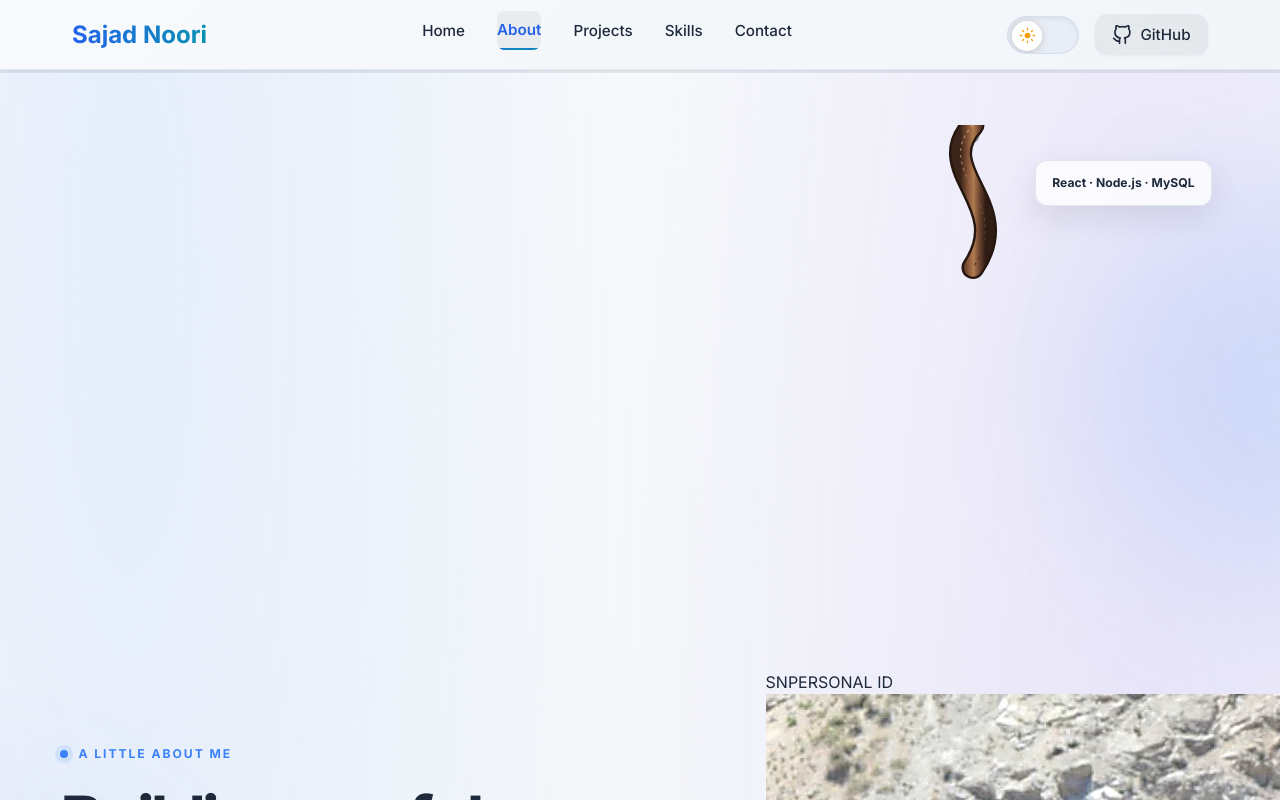
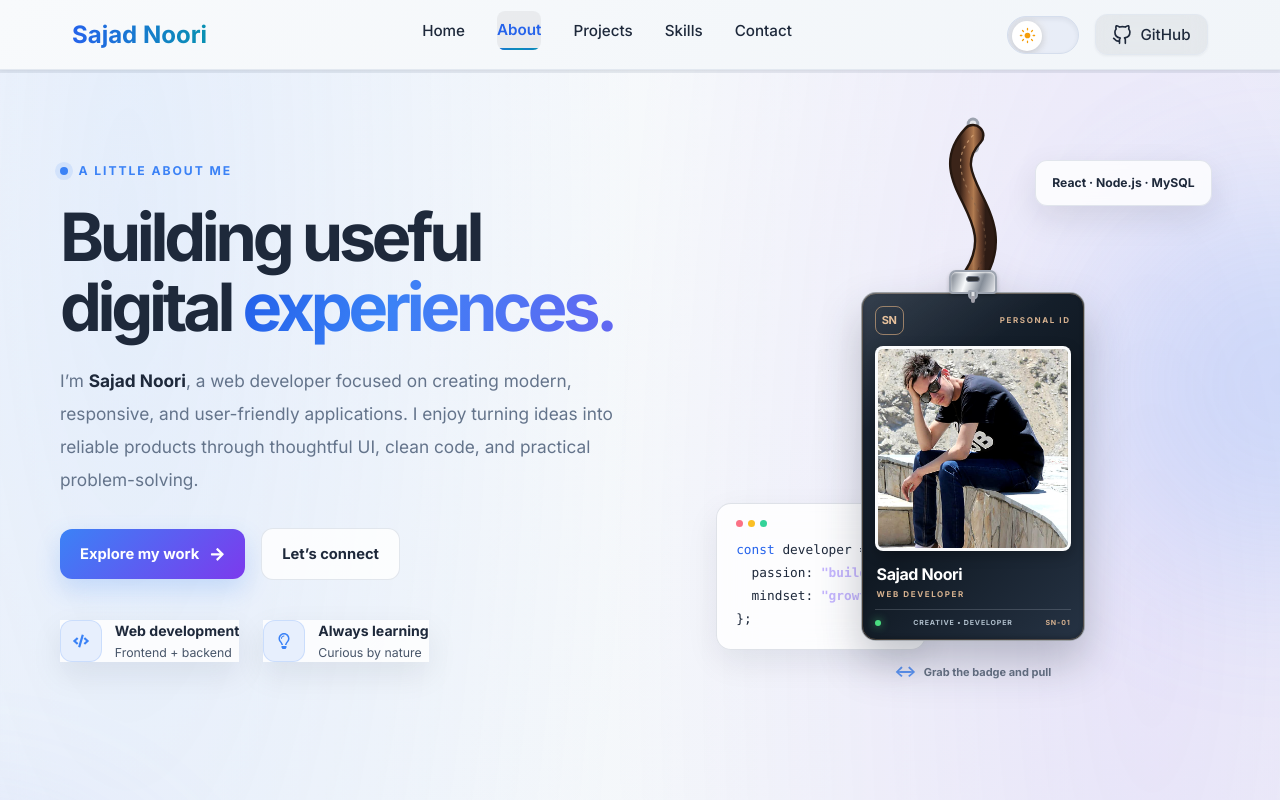
Before and after one commit to sajad-noori/my_portfolio, a React (Vite) app: page /about in a window 1280 px wide. Shown: the top 800 px of the page. Built offline with nearby package versions, Linux system fonts and the light colour scheme.

Commit message:
Style leather lanyard and interactive ID badge

```diff
--- a/src/styles/About.css
+++ b/src/styles/About.css
@@ -731,3 +731,32 @@
     transition-duration: 0.01ms !important;
   }
 }
+
+/* Interactive leather photo ID badge */
+.about-hero-visual { min-height: 570px; display: grid; place-items: start center; }
+.lanyard-scene { position: relative; width: min(100%, 430px); height: 560px; margin: 0 auto; touch-action: pan-y; }
+.lanyard-svg { position: absolute; inset: 0; width: 100%; height: 100%; overflow: visible; pointer-events: none; }
+.badge-holder { position: absolute; z-index: 2; top: 145px; left: calc(50% - 112px); width: 224px; padding: 0; cursor: grab; transform-origin: 50% 0; touch-action: none; user-select: none; -webkit-user-select: none; filter: drop-shadow(0 22px 22px rgba(15, 23, 42, .24)); }
+.badge-clip { position: relative; z-index: 2; width: 48px; height: 24px; margin: 0 auto -2px; border: 2px solid #9ca3af; border-radius: 7px 7px 4px 4px; background: linear-gradient(110deg, #737b86, #f8fafc 35%, #858d98 68%, #e5e7eb); box-shadow: inset 0 1px 2px rgba(255,255,255,.8), 0 2px 4px rgba(0,0,0,.2); }
+.badge-clip-hole { position: absolute; top: 4px; left: 15px; width: 14px; height: 6px; border: 1.5px solid #6b7280; border-radius: 5px; background: #30343a; }
+.badge-clip-metal { position: absolute; bottom: -8px; left: 17px; width: 10px; height: 10px; border: 2px solid #9ca3af; border-radius: 2px 2px 5px 5px; background: linear-gradient(90deg, #717985, #f3f4f6, #717985); }
+.badge-clip-jaw { position: absolute; bottom: -11px; left: 20px; width: 4px; height: 7px; border-radius: 0 0 3px 3px; background: #a1a1aa; }
+.badge-card { position: relative; overflow: hidden; padding: 13px 13px 12px; border: 1px solid rgba(255,255,255,.58); border-radius: 15px; color: #f8fafc; background: linear-gradient(145deg, rgba(255,255,255,.11), transparent 28%), linear-gradient(135deg, #1d2938 0%, #101923 52%, #263344 100%); box-shadow: inset 0 1px 0 rgba(255,255,255,.18), inset 0 -2px 5px rgba(0,0,0,.25); }
+.badge-card::before { position: absolute; inset: 0; border: 1px solid rgba(210, 166, 119, .28); border-radius: 14px; content: ""; pointer-events: none; }
+.badge-card-top, .badge-card-footer { display: flex; align-items: center; justify-content: space-between; }
+.badge-card-top { margin-bottom: 11px; }
+.badge-brand-mark { display: grid; place-items: center; width: 29px; height: 29px; border: 1px solid rgba(214, 170, 126, .65); border-radius: 8px; color: #e8c29d; font-size: 11px; font-weight: 850; letter-spacing: -.04em; }
+.badge-brand-label { color: #d6b18f; font-size: 8px; font-weight: 800; letter-spacing: .2em; }
+.badge-photo-wrap { overflow: hidden; height: 205px; border: 3px solid rgba(255,255,255,.86); border-radius: 8px; background: #dbe3eb; box-shadow: 0 4px 13px rgba(0,0,0,.25); }
+.badge-photo { display: block; width: 100%; height: 100%; object-fit: cover; object-position: center 42%; pointer-events: none; }
+.badge-card-info { display: flex; flex-direction: column; gap: 2px; padding: 11px 2px 9px; }
+.badge-card-info strong { color: #fff; font-size: 16px; font-weight: 800; letter-spacing: -.025em; }
+.badge-card-info > span { color: #d7b28f; font-size: 8px; font-weight: 800; letter-spacing: .2em; }
+.badge-card-footer { padding-top: 8px; border-top: 1px solid rgba(226,232,240,.18); color: #aebdca; font-size: 7px; font-weight: 750; letter-spacing: .12em; }
+.badge-active-dot { width: 6px; height: 6px; border-radius: 50%; background: #4ade80; box-shadow: 0 0 8px rgba(74,222,128,.7); }
+.badge-card-code { color: #d6b18f; }
+.badge-hint { position: absolute; right: 50%; bottom: 0; display: flex; align-items: center; gap: 7px; width: max-content; color: var(--about-muted); font-size: 11px; font-weight: 650; opacity: .8; transform: translateX(50%); pointer-events: none; }
+.badge-hint > span { color: var(--about-accent); font-size: 17px; }
+@media (max-width: 900px) { .about-hero-visual { min-height: 540px; } .lanyard-scene { transform: scale(.94); transform-origin: top center; } }
+@media (max-width: 680px) { .about-hero-visual { min-height: 535px; } .lanyard-scene { transform: scale(.91); transform-origin: top center; } .floating-code-card, .floating-tech-chip { z-index: 3; } }
+@media (prefers-reduced-motion: reduce) { .badge-holder { transition: none; } }
```
